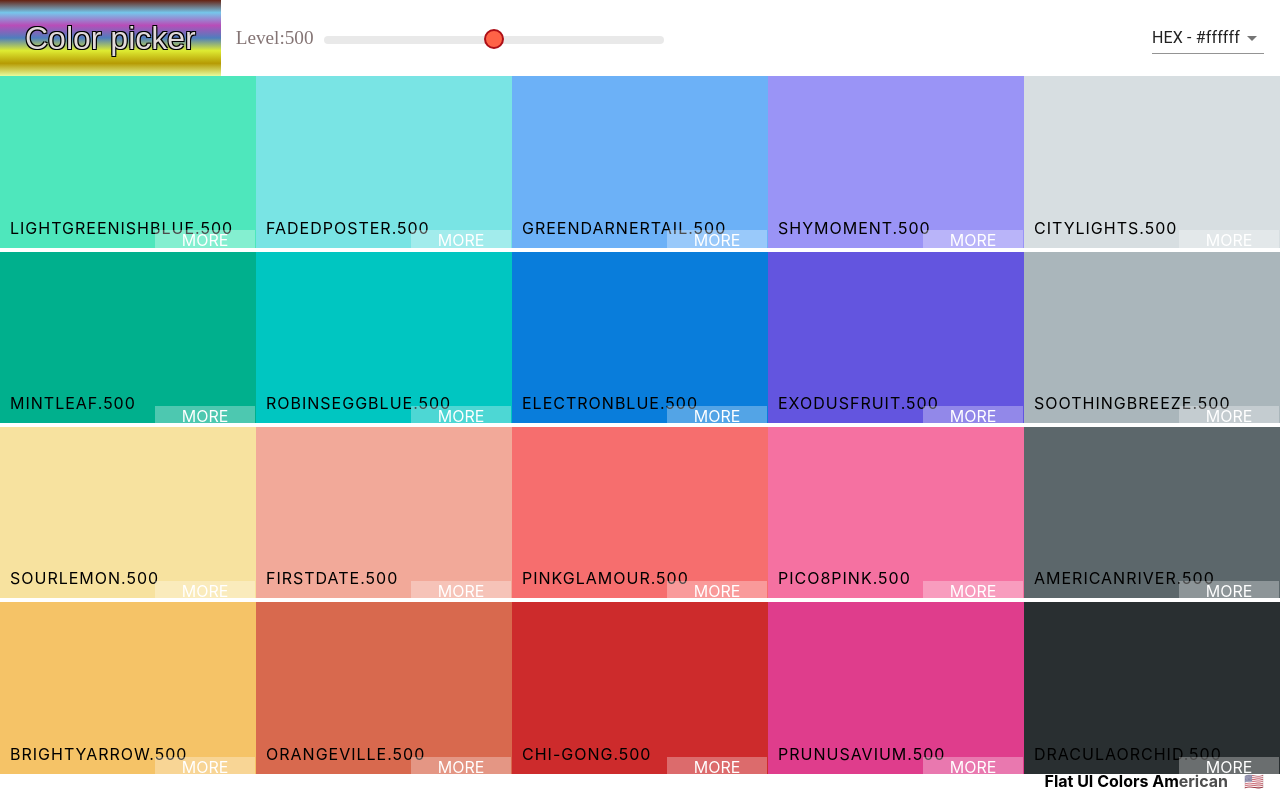
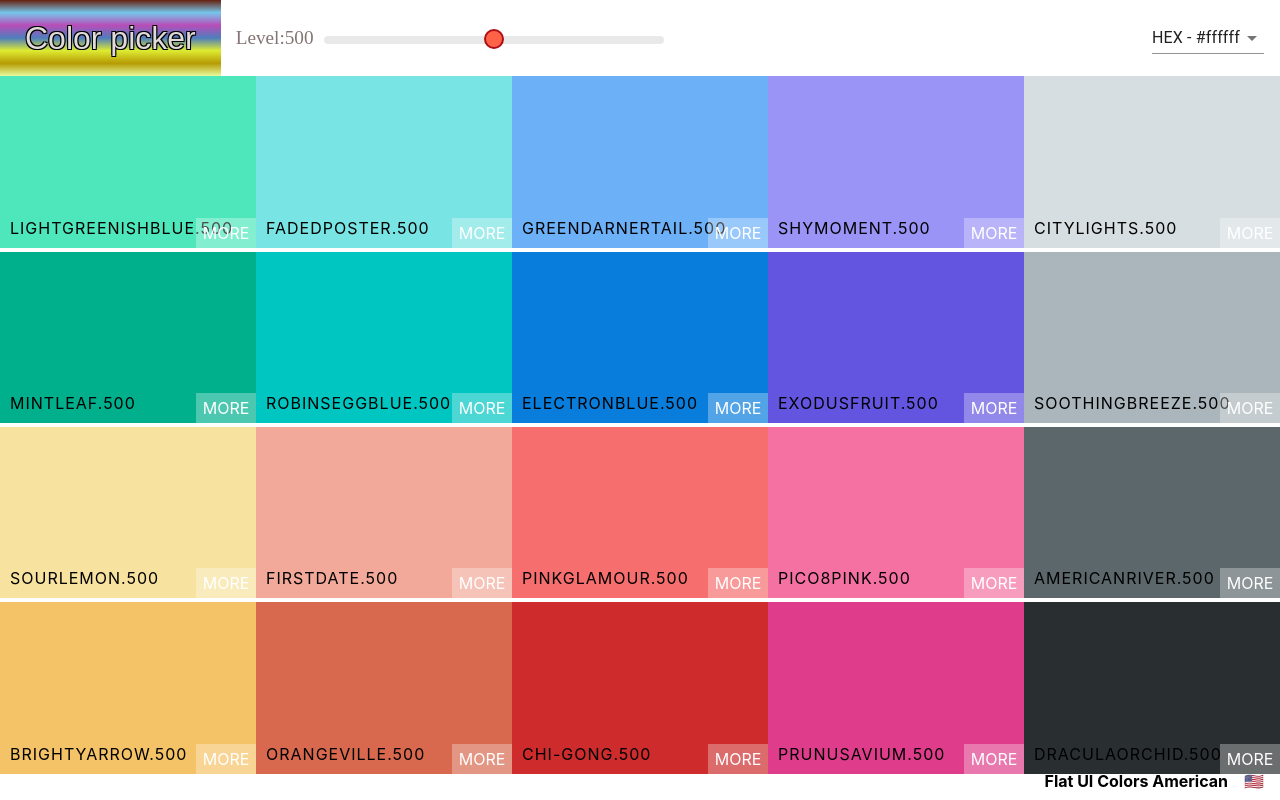
Before and after one commit to amruthayalamanchili/react-projects, a React (Create React App) app: page /palette/flat-ui-colors-american in a window 1280 px wide. Built offline with nearby package versions, Linux system fonts and the light colour scheme.

Commit message:
add links to colorBox and added route

```diff
--- a/src/App.js
+++ b/src/App.js
@@ -15,7 +15,11 @@ class App extends Component {
 		return (
 			<div className="App">
 				<Switch>
-					<Route exact path="/" render={() => <PaletteList palettes={seedPalettes} />} />
+					<Route
+						exact
+						path="/"
+						render={(routeProps) => <PaletteList palettes={seedPalettes} {...routeProps} />}
+					/>
 					<Route
 						exact
 						path="/palette/:id"
@@ -23,8 +27,8 @@ class App extends Component {
 							<Palette palette={generatePalette(this.findPalette(routeProps.match.params.id))} />
 						)}
 					/>
+					<Route exact path="/palette/:paletteId/:colorId" render={() => <h1>single clor box</h1>} />
 				</Switch>
-				{/* <Palette palette={generatePalette(seedPalettes[4])} /> */}
 			</div>
 		);
 	}
--- a/src/ColorBox.css
+++ b/src/ColorBox.css
@@ -40,13 +40,14 @@
 	letter-spacing: 1px;
 }
 .see-more {
-	width: 100px;
+	width: 60px;
 	height: 30px;
 	display: inline-block;
 	position: absolute;
-	top: 90%;
-	bottom: 0;
-	right: 1px;
+	/* top: 90%; */
+	bottom: 0px;
+	right: 0px;
+	line-height: 30px;
 	background-color: rgba(255, 255, 255, 0.3);
 	color: white;
 	text-align: center;
--- a/src/ColorBoxes.js
+++ b/src/ColorBoxes.js
@@ -1,5 +1,6 @@
 import React, { Component } from 'react';
 import { CopyToClipboard } from 'react-copy-to-clipboard';
+import { Link } from 'react-router-dom';
 import './ColorBox.css';
 class ColorBoxes extends Component {
 	constructor(props) {
@@ -29,7 +30,9 @@ class ColorBoxes extends Component {
 						</div>
 						<button className="Copy-btn">Copy</button>
 					</div>
-					<span className="see-more">More</span>
+					<Link to="/" onClick={(e) => e.stopPropagation()}>
+						<span className="see-more">More</span>
+					</Link>
 				</div>
 			</CopyToClipboard>
 		);
--- a/src/MiniPalette.js
+++ b/src/MiniPalette.js
@@ -49,7 +49,7 @@ function MiniPalette(props) {
 		<div className={classes.miniColorBox} style={{ backgroundColor: color.color }} key={color.name} />
 	));
 	return (
-		<div className={classes.root}>
+		<div className={classes.root} onClick={props.handleClick}>
 			<div className={classes.colors}>{miniColorBoxes}</div>
 			<div className={classes.title}>
 				{paletteName} <span className="emoji">{emoji}</span>
--- a/src/PaletteList.js
+++ b/src/PaletteList.js
@@ -34,6 +34,9 @@ const styles = {
 	}
 };
 class PaletteList extends Component {
+	goToPalette(id) {
+		this.props.history.push(`/palette/${id}`);
+	}
 	render() {
 		const { palettes, classes } = this.props;
 		return (
@@ -42,7 +45,16 @@ class PaletteList extends Component {
 					<nav className={classes.nav}>
 						<h1>React Colors</h1>
 					</nav>
-					<div className={classes.palettes}>{palettes.map((palette) => <MiniPalette {...palette} />)}</div>
+					<div className={classes.palettes}>
+						{palettes.map((palette) => (
+							<MiniPalette
+								{...palette}
+								handleClick={() => {
+									this.goToPalette(palette.id);
+								}}
+							/>
+						))}
+					</div>
 				</div>
 			</div>
 		);
```
